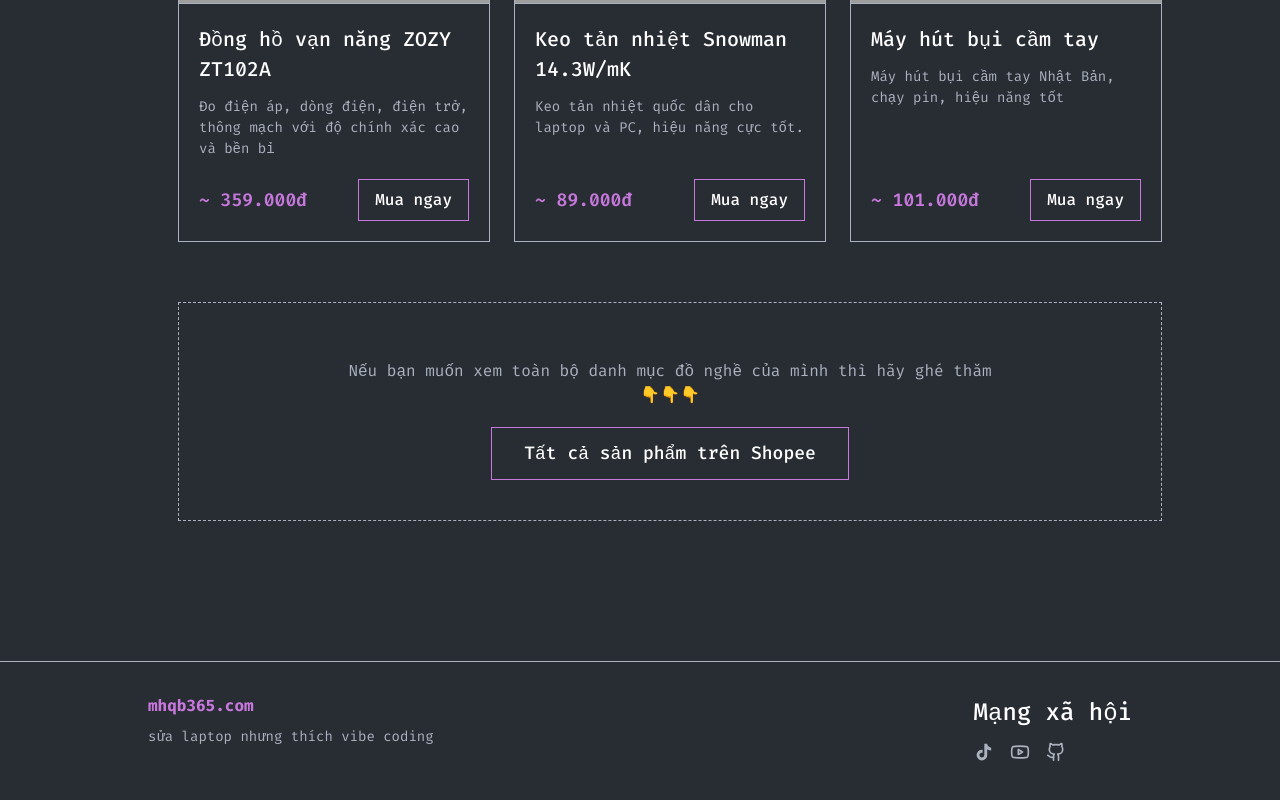
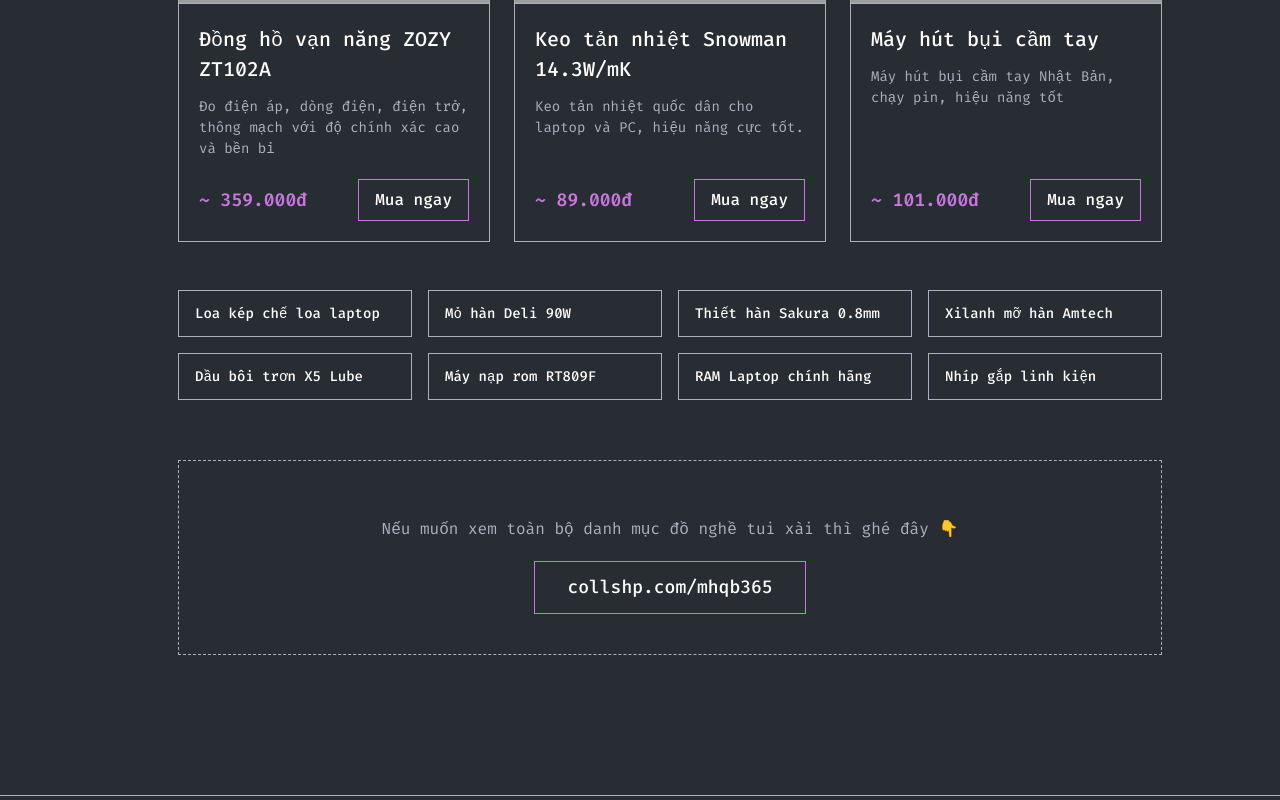
Before and after one commit to mhqb365/mhqb365, a Vue app: page /#/shopee in a window 1280 px wide. Shown: the part 1028-1828 px from the top of the page. Built offline with nearby package versions, Linux system fonts and the light colour scheme; grey boxes are pictures that could not be loaded.

Commit message:
Shopee link

```diff
--- a/src/views/Shopee.vue
+++ b/src/views/Shopee.vue
@@ -36,17 +36,28 @@
         </div>
       </div>
 
+      <div class="links-section">
+        <div class="links-grid">
+          <a
+            v-for="link in quickLinks"
+            :key="link.id"
+            :href="link.url"
+            target="_blank"
+            class="quick-link"
+          >
+            {{ link.name }}
+          </a>
+        </div>
+      </div>
+
       <div class="shopee-footer">
-        <p>
-          Nếu bạn muốn xem toàn bộ danh mục đồ nghề của mình thì hãy ghé thăm<br />
-          👇👇👇
-        </p>
+        <p>Nếu muốn xem toàn bộ danh mục đồ nghề tui xài thì ghé đây 👇</p>
         <a
           href="https://collshp.com/mhqb365"
           target="_blank"
           class="btn btn-large"
         >
-          Tất cả sản phẩm trên Shopee
+          collshp.com/mhqb365
         </a>
       </div>
     </div>
@@ -128,6 +139,49 @@ const products = ref([
       "https://down-vn.img.susercontent.com/file/vn-11134207-7ras8-m2hms1rahcqcf5.webp",
   },
 ]);
+
+const quickLinks = ref([
+  {
+    id: 1,
+    name: "Loa kép chế loa laptop",
+    url: "https://s.shopee.vn/9zrABRPsF6",
+  },
+  {
+    id: 2,
+    name: "Mỏ hàn Deli 90W",
+    url: "https://s.shopee.vn/3qD0ICIWnv",
+  },
+  {
+    id: 3,
+    name: "Thiết hàn Sakura 0.8mm",
+    url: "https://s.shopee.vn/5pwxwDgLFC",
+  },
+  {
+    id: 4,
+    name: "Xilanh mỡ hàn Amtech",
+    url: "https://s.shopee.vn/3fx6f0AtAp",
+  },
+  {
+    id: 5,
+    name: "Dầu bôi trơn X5 Lube",
+    url: "https://s.shopee.vn/2VgihUOaBA",
+  },
+  {
+    id: 6,
+    name: "Máy nạp rom RT809F",
+    url: "https://s.shopee.vn/801yMCZ3R5",
+  },
+  {
+    id: 7,
+    name: "RAM Laptop chính hãng",
+    url: "https://s.shopee.vn/5VOkqDZztF",
+  },
+  {
+    id: 8,
+    name: "Nhíp gắp linh kiện",
+    url: "https://s.shopee.vn/20osgCLHyN",
+  },
+]);
 </script>
 
 <style scoped>
@@ -170,6 +224,34 @@ const products = ref([
   display: grid;
   grid-template-columns: repeat(auto-fill, minmax(300px, 1fr));
   gap: 24px;
+  margin-bottom: 48px;
+}
+
+.links-section {
+  margin-bottom: 48px;
+}
+
+.links-grid {
+  display: grid;
+  grid-template-columns: repeat(auto-fill, minmax(200px, 1fr));
+  gap: 16px;
+}
+
+.quick-link {
+  display: block;
+  padding: 12px 16px;
+  border: 1px solid var(--gray);
+  color: var(--white);
+  text-decoration: none;
+  font-size: 14px;
+  transition: all 0.3s;
+  background: var(--background);
+}
+
+.quick-link:hover {
+  border-color: var(--accent);
+  color: var(--accent);
+  transform: translateX(5px);
 }
 
 .product-card {
```
